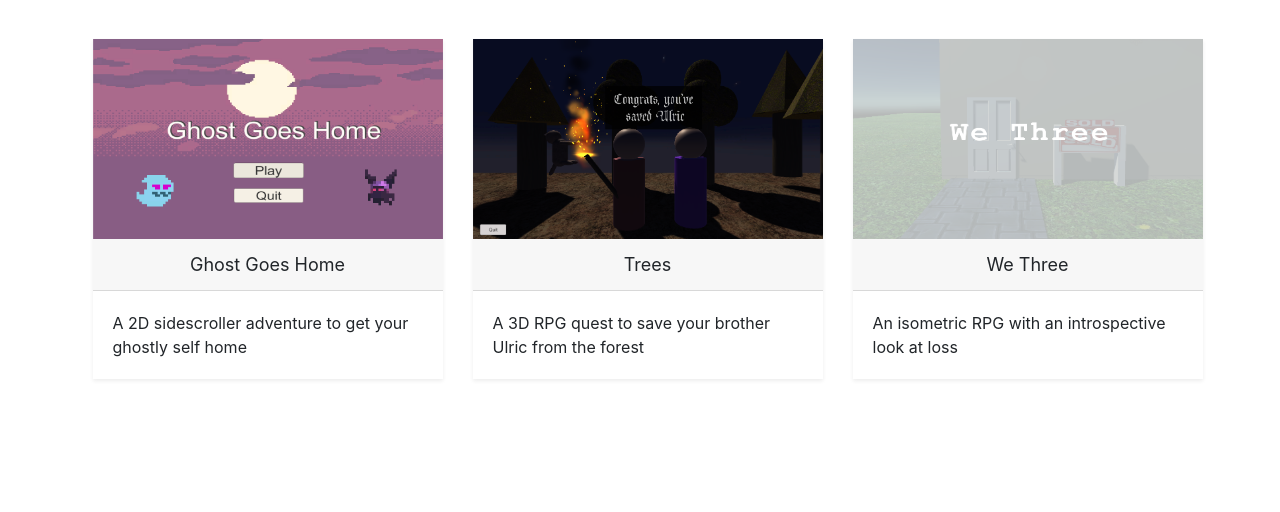
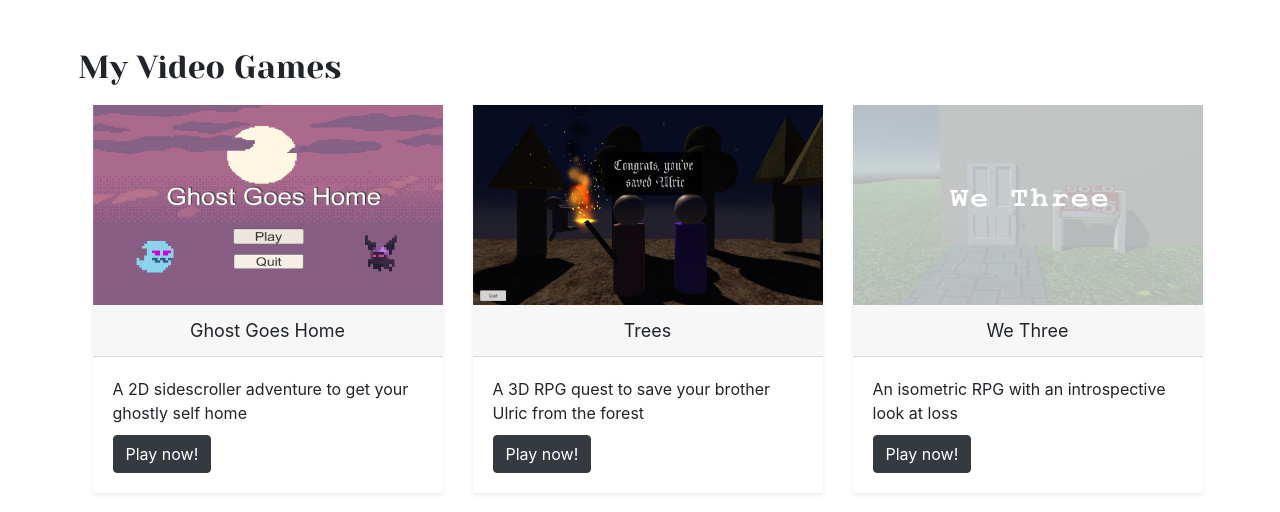
Before and after one commit to harcurcio/WebPortfolio, a plain HTML site: page projects.html in a window 1280 px wide. Shown: the part 46-558 px from the top of the page. Drawn offline with nearby package versions, Linux system fonts and the light colour scheme.

Commit message:
projects update

```diff
--- a/CSS/main.css
+++ b/CSS/main.css
@@ -30,7 +30,7 @@ body {
 .navbar-left {
     -webkit-background-clip: text;
     -webkit-text-fill-color: transparent;
-    background-image: linear-gradient(to right, #23abd4, #23abd4 50%, black 50%);
+    background-image: linear-gradient(to right, #9CB990, #9CB990 50%, black 50%);
     background-size: 200% 100%;
     background-position: -100%;
     transition: all 0.3s ease-in-out;
@@ -46,7 +46,7 @@ body {
     bottom: -3px;
     z-index: 0;
     position: absolute;
-    background: #23abd4;
+    background: #9CB990;
     transition: all 0.3s ease-in-out;
 }
 
@@ -119,3 +119,13 @@ p {
     border: none;
     border-radius: 0%;
 }
+
+.games h2 {
+    padding-left: 5%;
+    padding-bottom: 10px;
+    font-size: xx-large;
+}
+
+.card-body a {
+    margin-top: 10px;
+}
--- a/projects.html
+++ b/projects.html
@@ -2,6 +2,7 @@
 <html lang="en">
     <head>
         <meta charset="utf-8">
+        <meta name="viewport" content="width=device-width, initial-scale=1">
         <title>My Projects</title>
         <link rel="stylesheet" href="https://cdn.jsdelivr.net/npm/bootstrap@4.5.3/dist/css/bootstrap.min.css" integrity="sha384-TX8t27EcRE3e/ihU7zmQxVncDAy5uIKz4rEkgIXeMed4M0jlfIDPvg6uqKI2xXr2" crossorigin="anonymous">
         <link rel="stylesheet" type="text/css" href="CSS/main.css">
@@ -24,6 +25,9 @@
             </nav>
         </header>
 
+        <div class="games">
+            <h2>My Video Games</h2>
+        </div>
         <div class="projects">
             <div class="container">
                 <div class="row">
@@ -36,7 +40,9 @@
                             </div>
                             <div class="card-body">
                                 <p class="card-text">A 2D sidescroller adventure to get your ghostly self home</p>
+                                <a href=https://harcurcio.itch.io/ghost-goes-home class="btn btn-dark">Play now!</a>
                             </div>
+
                         </div>
                     </div>
                     <!--project 2-->
@@ -48,6 +54,7 @@
                             </div>
                             <div class="card-body">
                                 <p class="card-text">A 3D RPG quest to save your brother Ulric from the forest</p>
+                                <a href=https://harcurcio.itch.io/trees class="btn btn-dark">Play now!</a>
                             </div>
                         </div>
                     </div>
@@ -60,6 +67,7 @@
                             </div>
                             <div class="card-body">
                                 <p class="card-text">An isometric RPG with an introspective look at loss</p>
+                                <a href=https://baa100.itch.io/we-three class="btn btn-dark">Play now!</a>
                             </div>
                         </div>
                     </div>
```
Also changed, not shown: contact.html (+1 -0 lines).
